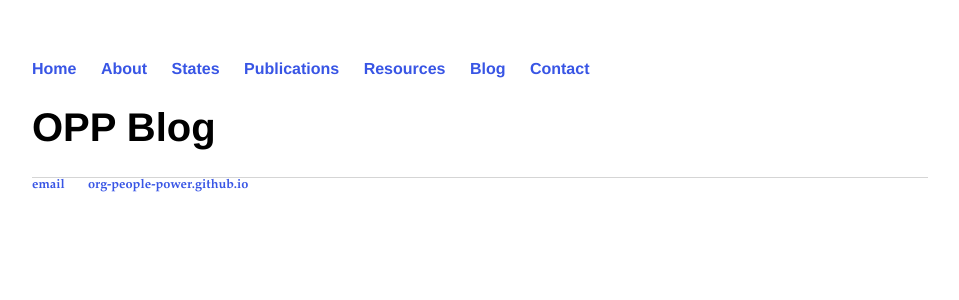
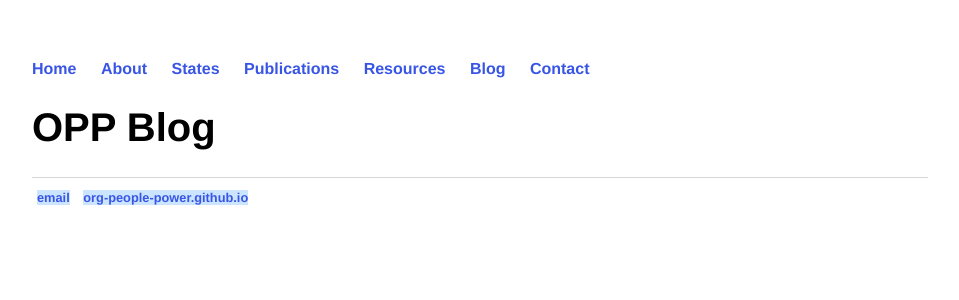
Before and after one commit to org-people-power/org-people-power.github.io, a Jekyll site: the page built from blog/index.html, in a window 1280 px wide. Shown: the top 300 px of the page, without its empty margins (160-1119 px from the left). Built offline with Jekyll 4.4.1, drawn with Linux system fonts in a browser that asks for light colours.

Commit message:
Update main.css

```diff
--- a/css/main.css
+++ b/css/main.css
@@ -40,17 +40,7 @@ p {
 footer {
     border-top: 1px solid #d5d5d5;
     font-size: .8em;
-ul {
-  list-style-type: square;
-  margin: 0;
-  padding: 0;
-    font-family: 'Garamond', 'Garamond';
+ul li {
+  background: #cce5ff;
+  margin: 5px;
 }
-ul.posts {
-    margin: 20px auto 40px;
-    font-size: 1em;
-}
-
-ul.posts li {
-    list-style: none;
-}
```
